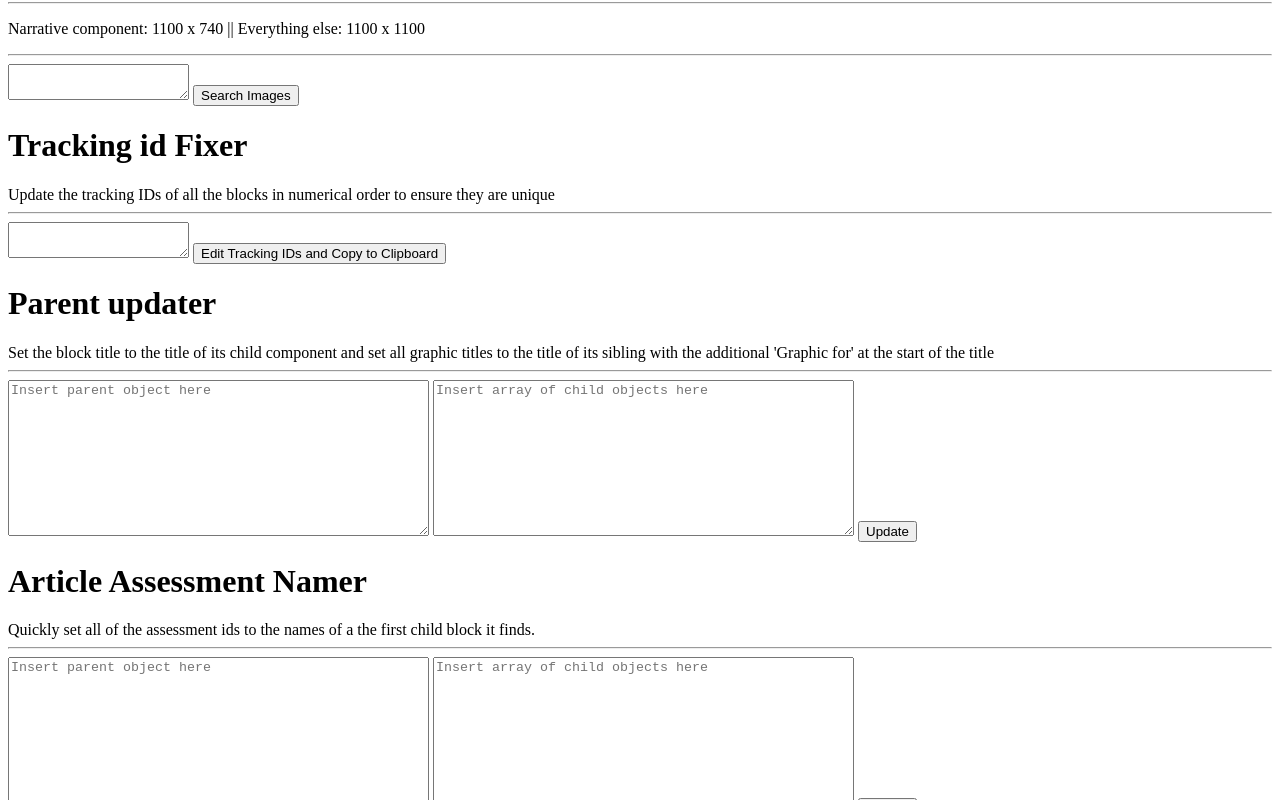
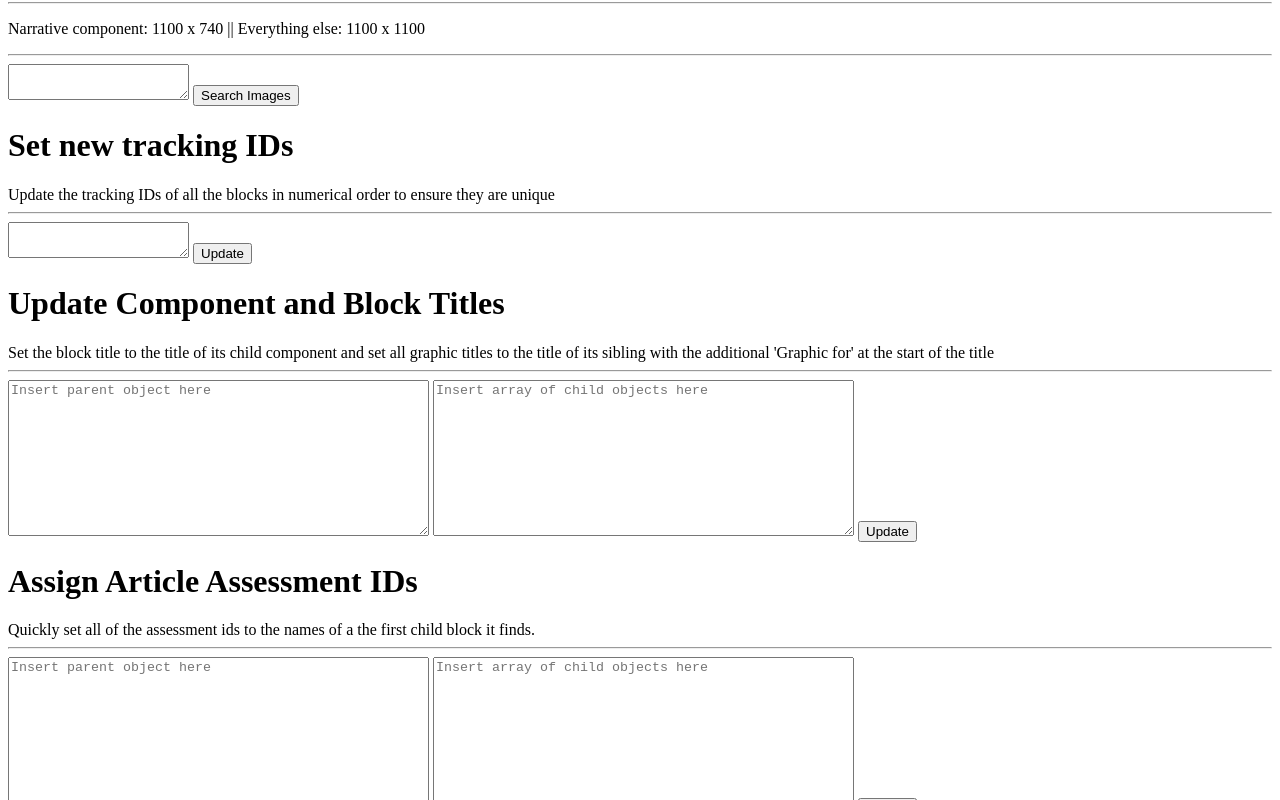
Before and after one commit to jschof1/gdocs-adapt-converter, a website: page index.html in a window 1280 px wide. Shown: the part 380-1180 px from the top of the page. Drawn offline with Linux system fonts and the light colour scheme.

Commit message:
1 file modified

```diff
--- a/index.html
+++ b/index.html
@@ -35,13 +35,13 @@ Type in a keyword of the text area below set the size you want it to be and the
 <textarea id="searchTerms"></textarea>
 <button class="search">Search Images</button>
 
-<h1> Tracking id Fixer </h1>
+<h1>Set new tracking IDs </h1>
 Update the tracking IDs of all the blocks in numerical order to ensure they are unique
 <hr />
 <textarea id="insertIdBlocks"></textarea>
-<button id="trackingIdButton">Edit Tracking IDs and Copy to Clipboard</button>
+<button id="trackingIdButton">Update</button>
 
-<h1>Parent updater</h1>
+<h1>Update Component and Block Titles</h1>
 Set the block title to the title of its child component and set all graphic titles to the title of its sibling with the additional 'Graphic for' at the start of the title
 <hr />
 <textarea id="parentArea" rows="10" cols="50" placeholder="Insert parent object here"></textarea>
@@ -49,7 +49,7 @@ Set the block title to the title of its child component and set all graphic titl
 <button id="updateButton">Update</button>
 
 
-<h1>Article Assessment Namer</h1>
+<h1>Assign Article Assessment IDs</h1>
 Quickly set all of the assessment ids to the names of a the first child block it finds.
 <hr />
 <textarea id="parentAssementArea" rows="10" cols="50" placeholder="Insert parent object here"></textarea>
```
